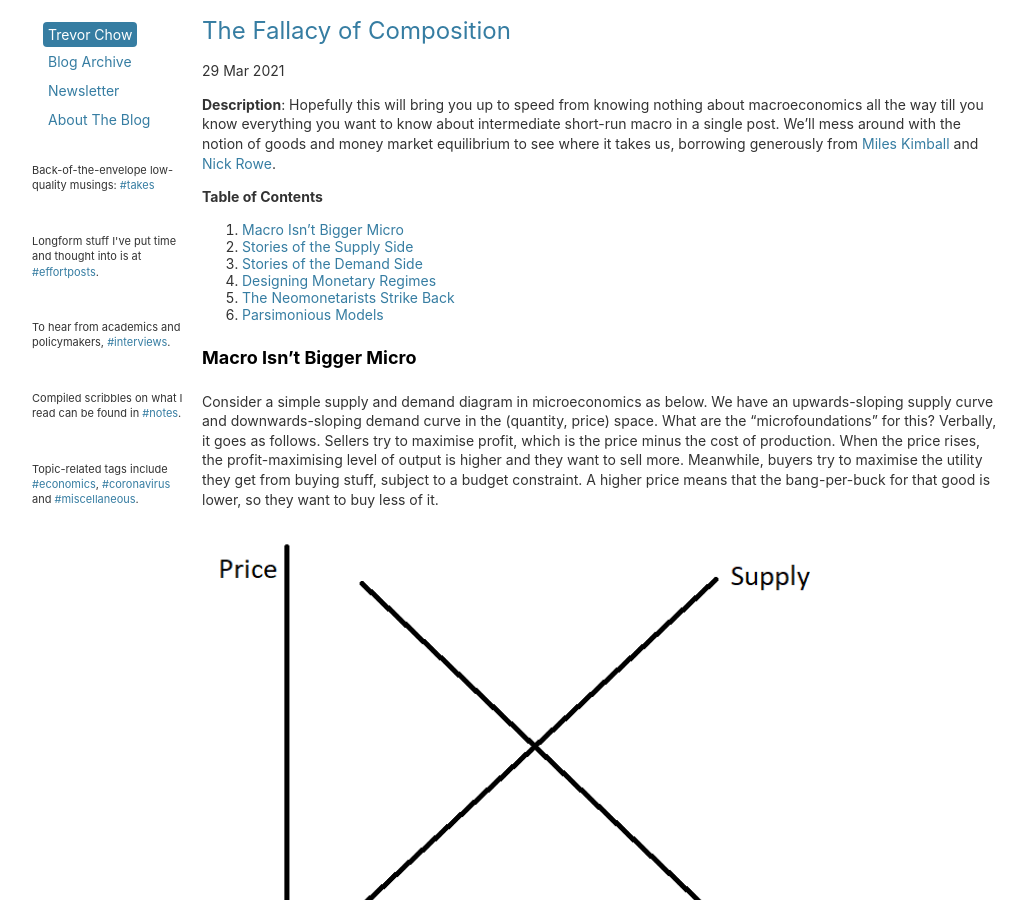
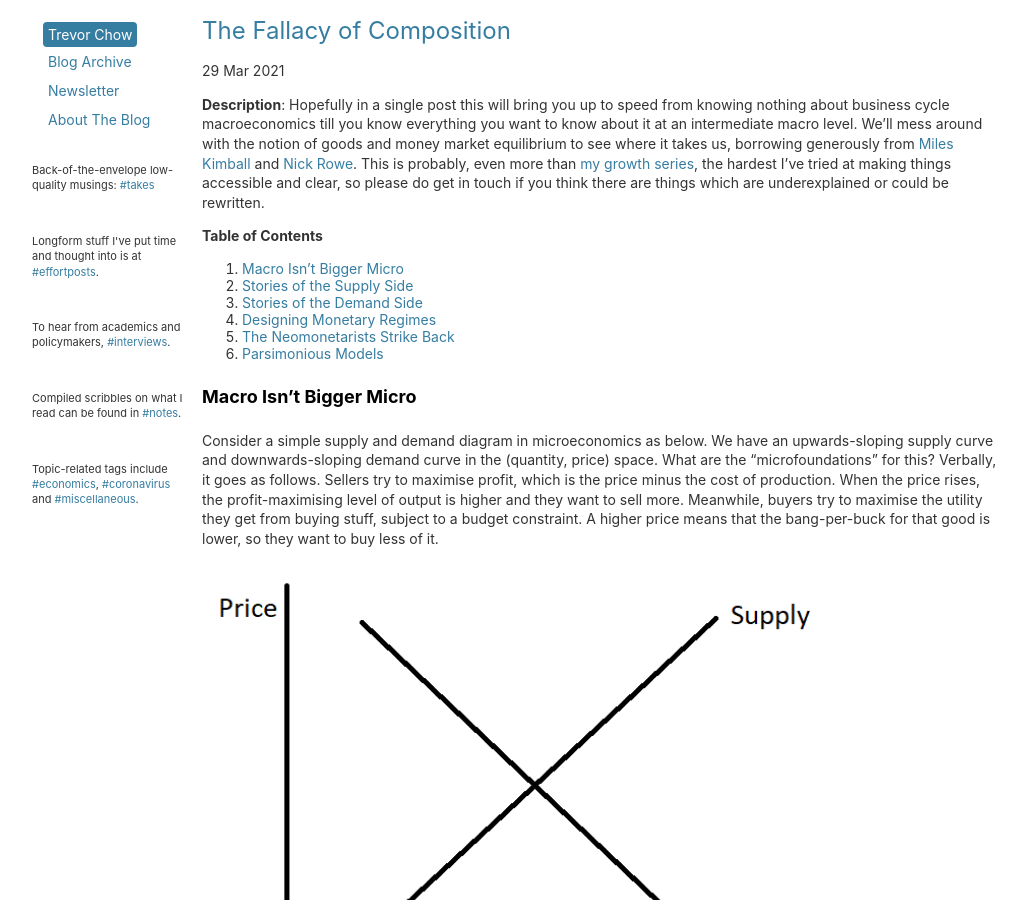
Before and after one commit to tmychow/tmychow.github.io, a Jekyll site: the page built from _posts/2021-03-29-the-fallacy-of-composition.md, in a window 1280 px wide and 900 px high. Shown: the whole window, without its empty margins (28-1054 px from the left). Built offline with Jekyll 4.4.1, drawn with Linux system fonts in a browser that asks for light colours; formulas are drawn with MathJax 3.

Commit message:
Update 2021-03-29-the-fallacy-of-composition.md

```diff
--- a/_posts/2021-03-29-the-fallacy-of-composition.md
+++ b/_posts/2021-03-29-the-fallacy-of-composition.md
@@ -5,7 +5,7 @@
 tags: economics effortposts
 ---
 
-**Description**: Hopefully this will bring you up to speed from knowing nothing about macroeconomics all the way till you know everything you want to know about intermediate short-run macro in a single post. We'll mess around with the notion of goods and money market equilibrium to see where it takes us, borrowing generously from [Miles Kimball](https://blog.supplysideliberal.com/) and [Nick Rowe](https://worthwhile.typepad.com/worthwhile_canadian_initi/nick-rowe/).
+**Description**: Hopefully in a single post this will bring you up to speed from knowing nothing about business cycle macroeconomics till you know everything you want to know about it at an intermediate macro level. We'll mess around with the notion of goods and money market equilibrium to see where it takes us, borrowing generously from [Miles Kimball](https://blog.supplysideliberal.com/) and [Nick Rowe](https://worthwhile.typepad.com/worthwhile_canadian_initi/nick-rowe/). This is probably, even more than [my growth series](https://tmychow.com/blog/2020/07/02/growth-a-primer-in-three-parts), the hardest I've tried at making things accessible and clear, so please do get in touch if you think there are things which are underexplained or could be rewritten.
 
 **Table of Contents**
 
```
